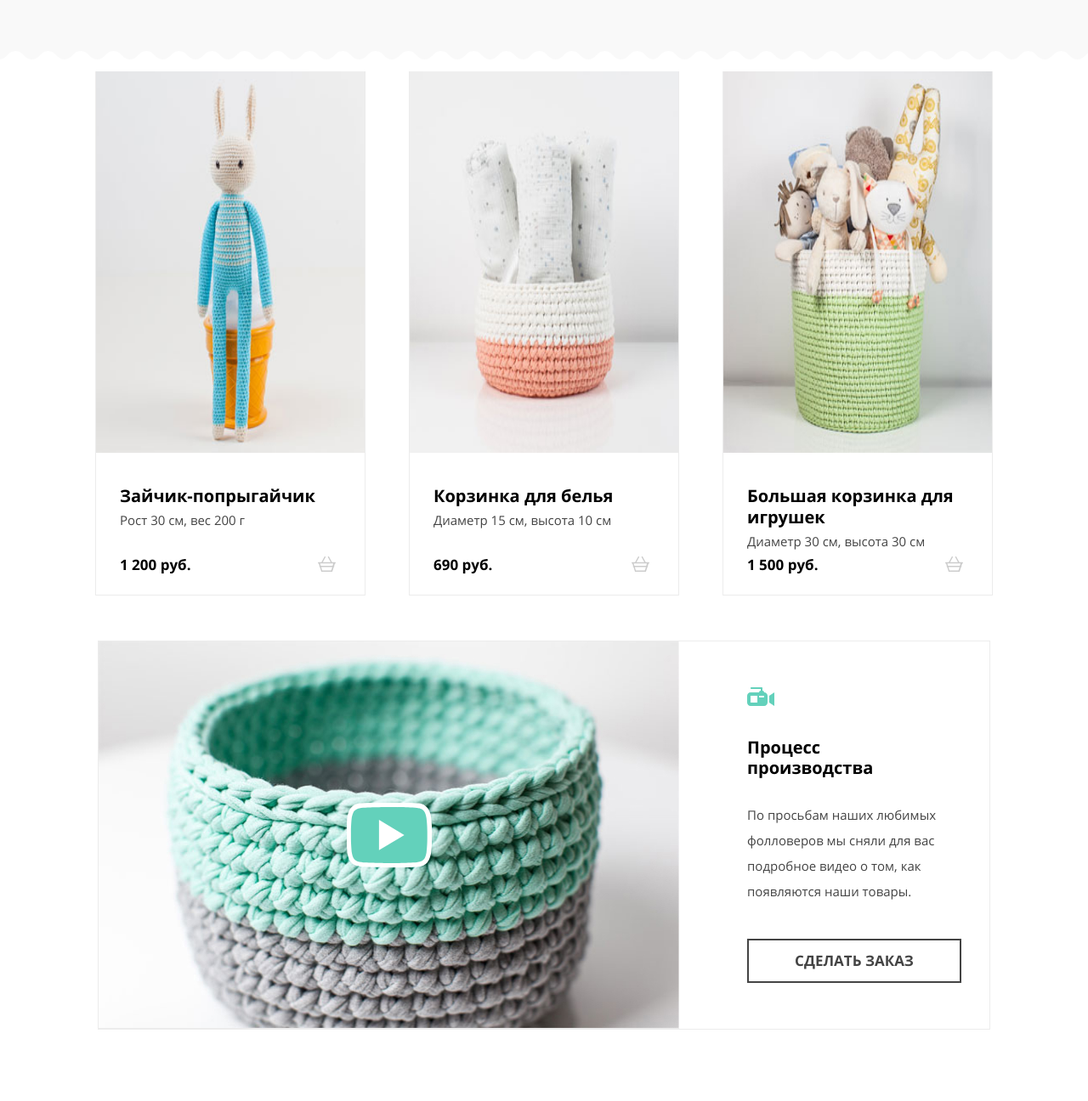
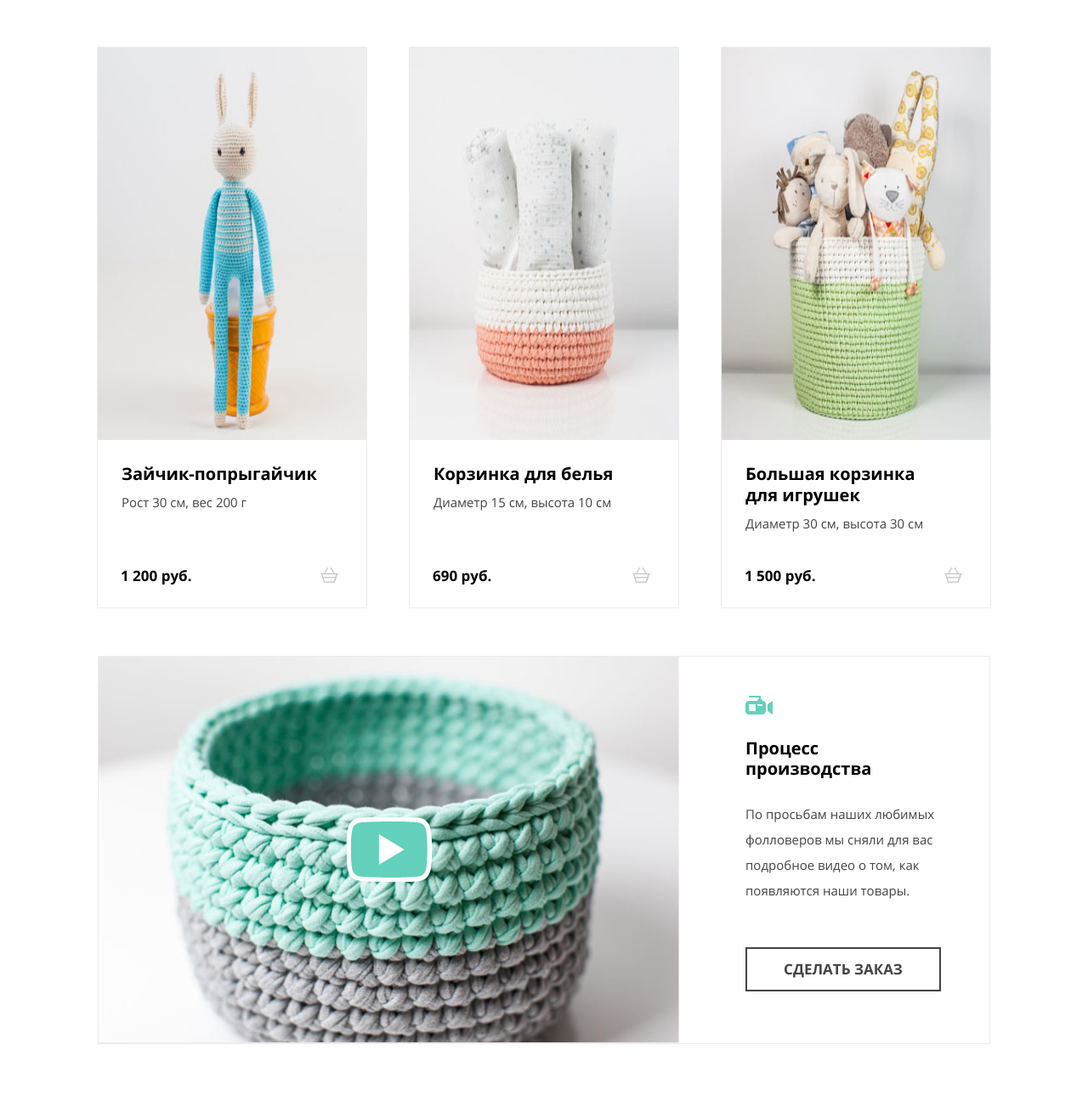
Before and after one commit to FantasticFox91/1841149-mishka-24, a plain HTML site: page source/catalog.html in a window 1280 px wide. Shown: the part 415-1711 px from the top of the page at 85% size. Drawn offline with nearby package versions, Linux system fonts and the light colour scheme; files that its build step writes are made by us from their sources.

Commit message:
Работа над Pixel perfect для внутренней страницы каталога

```diff
--- a/source/catalog.html
+++ b/source/catalog.html
@@ -34,17 +34,17 @@
               <li class="user-list__item user-list__item--search">
                 <a class="user-list__link" href="#">
                   <svg class="user-list__icon" width="18" height="18" viewBox="0 0 18 18" fill="none" xmlns="http://www.w3.org/2000/svg">
-                    <path opacity="0.2" d="M17.6932 16.0568L14.2159 12.5795C15.2386 11.25 15.75 9.61364 15.75 7.875C15.75 3.47727 12.2727 0 7.875 0C3.47727 0 0 3.47727 0 7.875C0 12.2727 3.47727 15.75 7.875 15.75C9.61364 15.75 11.25 15.1364 12.5795 14.2159L16.0568 17.6932C16.2614 17.8977 16.4659 18 16.875 18C17.4886 18 18 17.4886 18 16.875C18 16.6705 17.8977 16.3636 17.6932 16.0568ZM2.25 7.875C2.25 4.80682 4.80682 2.25 7.875 2.25C10.9432 2.25 13.5 4.80682 13.5 7.875C13.5 10.9432 10.9432 13.5 7.875 13.5C4.80682 13.5 2.25 10.9432 2.25 7.875Z" fill="black"/>
+                    <path opacity="0.2" d="M17.6932 16.0568L14.2159 12.5795C15.2386 11.25 15.75 9.61364 15.75 7.875C15.75 3.47727 12.2727 0 7.875 0C3.47727 0 0 3.47727 0 7.875C0 12.2727 3.47727 15.75 7.875 15.75C9.61364 15.75 11.25 15.1364 12.5795 14.2159L16.0568 17.6932C16.2614 17.8977 16.4659 18 16.875 18C17.4886 18 18 17.4886 18 16.875C18 16.6705 17.8977 16.3636 17.6932 16.0568ZM2.25 7.875C2.25 4.80682 4.80682 2.25 7.875 2.25C10.9432 2.25 13.5 4.80682 13.5 7.875C13.5 10.9432 10.9432 13.5 7.875 13.5C4.80682 13.5 2.25 10.9432 2.25 7.875Z" fill="black"></path>
                   </svg>
+                  <span class="user-list__text">Поиск по сайту</span>
                 </a>
-                <a class="user-list__link" href="#">Поиск по сайту</a>
               </li>
               <li class="user-list__item">
-                <svg class="user-list__icon" width="21" height="18" viewBox="0 0 21 18" fill="none" xmlns="http://www.w3.org/2000/svg">
-                  <path opacity="0.2" d="M20.1884 6.85716H16.6377L13.1884 0.380944C12.9855 -8.61287e-06 12.5797 -0.0952351 12.1739 0.0952412C11.7681 0.285717 11.6667 0.66667 11.8696 1.04762L15.0145 6.85716H5.7826L8.92753 1.04762C9.13043 0.66667 8.92754 0.285717 8.6232 0.0952412C8.2174 -0.0952351 7.8116 0.0952295 7.6087 0.380944L4.1594 6.85716H0.811583C0.405785 6.85716 0 7.14286 0 7.61905C0 8 0.304336 8.38094 0.811583 8.38094H1.01449L1.92753 11.2381C1.72463 11.3333 1.62317 11.5238 1.62317 11.8095C1.62317 12.1905 1.92753 12.4762 2.33332 12.4762L4.05797 18H16.942L18.6667 12.4762C19.0725 12.4762 19.3768 12.1905 19.3768 11.8095C19.3768 11.619 19.2754 11.3333 19.0725 11.2381L19.9855 8.38094H20.1884C20.5942 8.38094 21 8.09524 21 7.61905C21 7.14286 20.5942 6.85716 20.1884 6.85716ZM15.6232 16.4762H5.07247L3.85506 12.381H16.942L15.6232 16.4762ZM17.2464 10.9524H3.34782L2.53623 8.28573H18.058L17.2464 10.9524Z" fill="black"/>
-                </svg>
-                <a class="user-list__link cart" href="#" >Корзина:
-                  <span class="cart__items">пока пуста</span>
+                <a class="user-list__link user-list__link--cart" href="#" >
+                  <svg class="user-list__icon" width="21" height="18" viewBox="0 0 21 18" fill="none" xmlns="http://www.w3.org/2000/svg">
+                    <path opacity="0.2" d="M20.1884 6.85716H16.6377L13.1884 0.380944C12.9855 -8.61287e-06 12.5797 -0.0952351 12.1739 0.0952412C11.7681 0.285717 11.6667 0.66667 11.8696 1.04762L15.0145 6.85716H5.7826L8.92753 1.04762C9.13043 0.66667 8.92754 0.285717 8.6232 0.0952412C8.2174 -0.0952351 7.8116 0.0952295 7.6087 0.380944L4.1594 6.85716H0.811583C0.405785 6.85716 0 7.14286 0 7.61905C0 8 0.304336 8.38094 0.811583 8.38094H1.01449L1.92753 11.2381C1.72463 11.3333 1.62317 11.5238 1.62317 11.8095C1.62317 12.1905 1.92753 12.4762 2.33332 12.4762L4.05797 18H16.942L18.6667 12.4762C19.0725 12.4762 19.3768 12.1905 19.3768 11.8095C19.3768 11.619 19.2754 11.3333 19.0725 11.2381L19.9855 8.38094H20.1884C20.5942 8.38094 21 8.09524 21 7.61905C21 7.14286 20.5942 6.85716 20.1884 6.85716ZM15.6232 16.4762H5.07247L3.85506 12.381H16.942L15.6232 16.4762ZM17.2464 10.9524H3.34782L2.53623 8.28573H18.058L17.2464 10.9524Z" fill="black"/>
+                  </svg>
+                  Корзина: пока пуста
                 </a>
               </li>
             </ul>
@@ -65,7 +65,7 @@
     <main class="page-main">
 <!-- Header -->
       <header class="header">
-        <h1 class="header__heading">Каталог товаров</h1>
+        <h1 class="header__heading heeader__inner-heading">Каталог товаров</h1>
       </header>
       <section class="catalog">
         <h2 class="visually-hidden">Список товаров</h2>
@@ -75,7 +75,7 @@
             <li class="catalog__item">
               <div class="card">
                 <a class="card__link" href="#">
-                  <img class="card__img" src="img/bunny-funny.jpg" alt="зайчик-попрыгайчик." width="260" height="195">
+                  <img class="card__img" src="img/bunny-funny.jpg" alt="зайчик-попрыгайчик." width="258" height="195">
                 </a>
                 <div class="card__description">
                   <a class="card__link" href="#">Зайчик-попрыгайчик</a>
@@ -95,7 +95,7 @@
             <li class="catalog__item">
               <div class="card">
                 <a class="card__link" href="#">
-                  <img class="card__img" src="img/laundry-basket.jpg" alt="корзинка для белья." width="260" height="195">
+                  <img class="card__img" src="img/laundry-basket.jpg" alt="корзинка для белья." width="258" height="195">
                 </a>
                 <div class="card__description">
                   <a class="card__link" href="#">Корзинка для белья</a>
@@ -115,7 +115,7 @@
             <li class="catalog__item">
               <div class="card">
                 <a class="card__link" href="#">
-                  <img class="card__img" src="img/big-toy-basket.jpg" alt="большая корзинка для игрушек." width="260" height="195">
+                  <img class="card__img" src="img/big-toy-basket.jpg" alt="большая корзинка для игрушек." width="258" height="195">
                 </a>
                 <div class="card__description">
                   <a class="card__link" href="#">Большая корзинка для игрушек</a>
@@ -219,5 +219,6 @@
         </form>
       </div>
     </div>
+    <script src="js/index.js"></script>
   </body>
 </html>
--- a/source/sass/blocks/card.scss
+++ b/source/sass/blocks/card.scss
@@ -1,5 +1,5 @@
 .card {
-  width: 262px;
+  width: 260px;
   border: 1px solid $border-color;
 
   @media (min-width: $tablet-width) {
@@ -39,11 +39,17 @@
 
 .card__item-description {
   margin: 0;
+  margin-top: 5px;
+  margin-bottom: 42px;
 
   @include fonts($main-font, 13px, 30px, 400, $regular-text-color);
 
   @media (min-width: $tablet-width) {
     font-size: 15px;
+  }
+
+  @media (min-width: $desktop-width) {
+    margin-bottom: 0;
   }
 }
 
@@ -57,10 +63,19 @@
 }
 
 .card__description {
-  padding: 34px 28px 0;
+  padding: 21px 27px 0;
+
+  @media (min-width: $tablet-width) {
+    padding-top: 28px;
+    padding-left: 33px;
+    padding-right: 60px;
+  }
 
   @media (min-width: $desktop-width) {
     min-height: 115px;
+    padding-top: 23px;
+    padding-right: 50px;
+    padding-left: 28px;
   }
 }
 
@@ -68,7 +83,16 @@
   display: flex;
   justify-content: space-between;
   align-items: flex-end;
-  padding: 0 28px 23px;
+  padding: 0 27px 25px;
+
+  @media (min-width: $tablet-width) {
+    padding-left: 33px;
+  }
+
+  @media (min-width: $desktop-width) {
+    padding-top: 28px;
+    padding-left: 27px;
+  }
 }
 
 .card__button {
--- a/source/sass/blocks/catalog.scss
+++ b/source/sass/blocks/catalog.scss
@@ -1,8 +1,15 @@
 .catalog {
-  margin-bottom: 30px;
+  padding-top: 30px;
+  padding-bottom: 30px;
 
   @media (min-width: $tablet-width) {
-    margin-bottom: 53px;
+    padding-top: 80px;
+    padding-bottom: 52px;
+  }
+
+  @media (min-width: $desktop-width) {
+    padding-top: 130px;
+    padding-bottom: 56px;
   }
 }
 
@@ -13,13 +20,13 @@
   @include lists();
 
   @media (min-width: $tablet-width) {
-    row-gap: 54px;
+    row-gap: 52px;
     justify-content: center;
   }
 
   @media (min-width: $desktop-width) {
     grid-template-columns: 1fr 1fr 1fr;
-    column-gap: 51px;
+    column-gap: 49px;
   }
 }
 
--- a/source/sass/blocks/header.scss
+++ b/source/sass/blocks/header.scss
@@ -48,6 +48,18 @@
     padding: 94px 0;
     font-size: 53px;
     line-height: 57px;
+  }
+}
+
+.heeader__inner-heading {
+  padding: 76px 0;
+
+  @media (min-width: $tablet-width) {
+    padding: 35px 20px 72px;
+  }
+
+  @media (min-width: $desktop-width) {
+    padding-bottom: 95px;
   }
 }
 
--- a/source/sass/blocks/video.scss
+++ b/source/sass/blocks/video.scss
@@ -6,7 +6,7 @@
   @media (min-width: $tablet-width) {
     order: -1;
     border-bottom: 1px solid $border-color;
-    margin-bottom: 40px;
+    margin-bottom: 41px;
   }
 
   @media (min-width: $desktop-width) {
@@ -30,7 +30,7 @@
 .video__preview {
   @media (min-width: $tablet-width) {
     width: 668px;
-    height: auto;
+    height: 454px;
   }
 
   @media (min-width: $desktop-width) {
--- a/source/sass/blocks/work-process.scss
+++ b/source/sass/blocks/work-process.scss
@@ -1,6 +1,9 @@
 .work-process {
-  padding-bottom: 33px;
-  margin-bottom: 58px;
+  padding-bottom: 58px;
+
+  @media (min-width: $desktop-width) {
+    padding-bottom: 97px;
+  }
 }
 
 .work-process__container {
@@ -10,19 +13,22 @@
   width: 260px;
   margin: 0 auto;
   border: 1px solid $border-color;
-  padding: 22px 0 33px;
+  padding: 22px 0 32px;
 
   @media (min-width: $tablet-width) {
     width: 668px;
     align-items: start;
     padding-top: 0;
+    padding-bottom: 45px;
+    margin-bottom: 6px;
   }
 
   @media (min-width: $desktop-width) {
     display: grid;
     width: 1050px;
     grid-template-columns: 683px 1fr;
-    column-gap: 80px;
+    grid-template-rows: 170px 1fr;
+    column-gap: 78px;
     padding: 0;
   }
 }
@@ -36,8 +42,8 @@
 
   &::before {
     @include pseudo(32px, 22px);
-    top: 10px;
-    left: 40px;
+    top: 13px;
+    left: 33px;
     background: url("../img/camera.svg") no-repeat;
   }
 
@@ -45,21 +51,21 @@
     font-size: 20px;
     line-height: 24px;
     margin-bottom: 0;
+    padding-left: 106px;
 
     &::before {
-      top: 0;
+      top: -3px;
+      left: 41px;
     }
   }
 
   @media (min-width: $desktop-width) {
-    align-self: end;
-    margin-bottom: 28px;
     padding-left: 0;
-    padding-top: 59px;
+    padding-top: 96px;
     padding-right: 82px;
 
     &::before {
-      top: 0;
+      top: 46px;
       left: 0;
     }
   }
@@ -74,13 +80,17 @@
     font-size: 15px;
     line-height: 30px;
   }
+
+  @media (min-width: $desktop-width) {
+    margin-bottom: 52px;
+  }
 }
 
 .work-process__description {
-  padding: 33px 34px 0;
+  padding: 35px 31px 0 33px;
 
   @media (min-width: $tablet-width) {
-    padding: 33px 40px 0;
+    padding: 23px 40px 0;
   }
 
   @media (min-width: $desktop-width) {
@@ -90,5 +100,10 @@
 }
 
 .work-process__button {
-  padding: 14px 11px;
+  padding: 16px 11px;
+  line-height: 16px;
+
+  @media (min-width: $desktop-width) {
+    width: 230px;
+  }
 }
```
